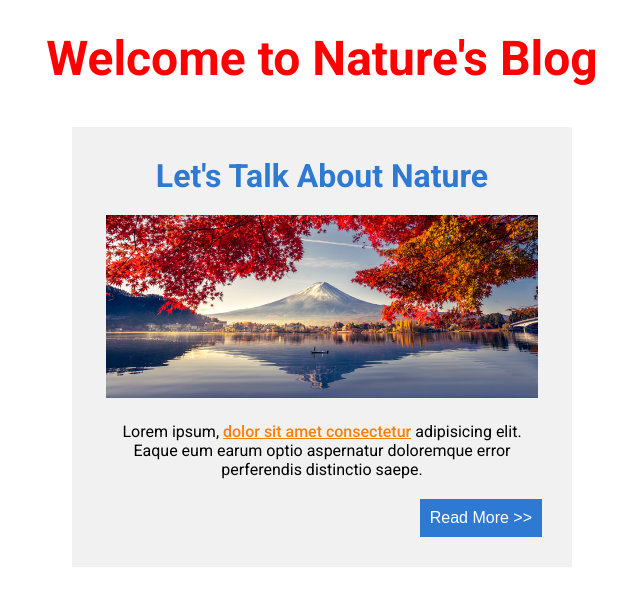
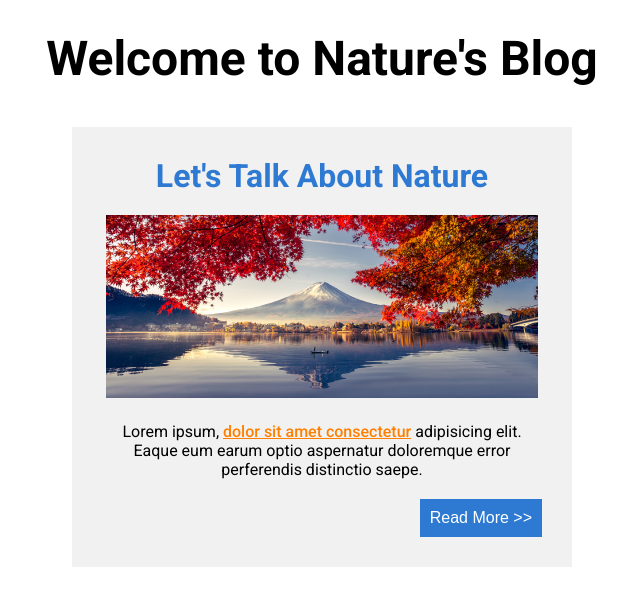
Before and after one commit to jitinstitute/natue-s-blog--html-css, a plain HTML site: page index.html in a window 1280 px wide. Shown: the whole page, without its empty margins (318-958 px from the left). Drawn offline with Linux system fonts and the light colour scheme.

Commit message:
chnaged title

```diff
--- a/style.css
+++ b/style.css
@@ -12,10 +12,10 @@ body {
     font-family: 'Roboto', sans-serif;
 }
 
-h2 {
+.title {
     font-size: 48px;
     text-align: center;
-    color: red;
+    color: black;
     margin-top: 30px;
 }
 
```
